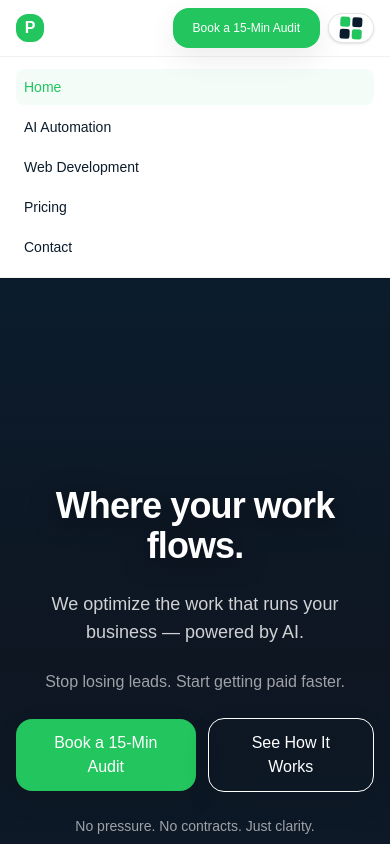
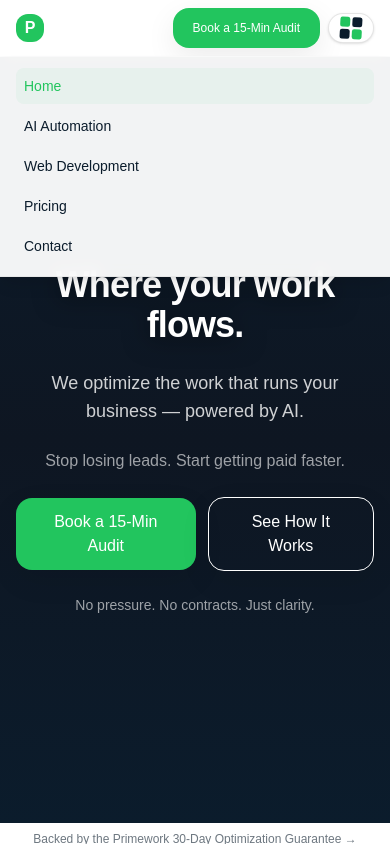
Before and after one commit to FMGJFish/primework-ai, a Next.js app: page / in a window 390 px wide. Both pictures are taken after a click on the button "Toggle navigation menu". Shown: the top 844 px of the page. Built offline with nearby package versions, Linux system fonts and the light colour scheme.

Commit message:
Add animation to mobile nav

```diff
--- a/components/Header.tsx
+++ b/components/Header.tsx
@@ -6,6 +6,7 @@ import Link from "next/link";
 import { usePathname } from "next/navigation";
 import { AuditButton } from "@/components/AuditButton";
 import NavMenuIcon from "@/components/NavMenuIcon";
+import { AnimatePresence, motion } from "framer-motion";
 
 
 const navLinks = [
@@ -84,9 +85,18 @@ export default function Header() {
       </header>
 
       {/* Mobile dropdown panel */}
+      {/* Mobile dropdown panel — fixed under the header with animation */}
+      <AnimatePresence>
         {menuOpen && (
-  <div className="md:hidden border-b border-black/5 bg-white/95 backdrop-blur shadow-sm">
-    <div className="container py-3 flex flex-col gap-1">
+          <motion.div
+            key="mobile-nav"
+            initial={{ opacity: 0, y: -8 }}
+            animate={{ opacity: 1, y: 0 }}
+            exit={{ opacity: 0, y: -8 }}
+            transition={{ duration: 0.18, ease: "easeOut" }}
+            className="fixed inset-x-0 top-14 z-40 md:hidden bg-white/95 backdrop-blur border-b border-black/5 shadow-lg"
+          >
+            <div className="container py-3 flex flex-col gap-1 max-h-[calc(100vh-3.5rem)] overflow-y-auto">
               {navLinks.map((link) => {
                 const isActive =
                   link.href === "/"
@@ -110,9 +120,9 @@ export default function Header() {
                 );
               })}
             </div>
-  </div>
+          </motion.div>
         )}
-
+      </AnimatePresence>
     </>
   );
 }
```
Lines whose indentation alone changed are shown as unchanged.
